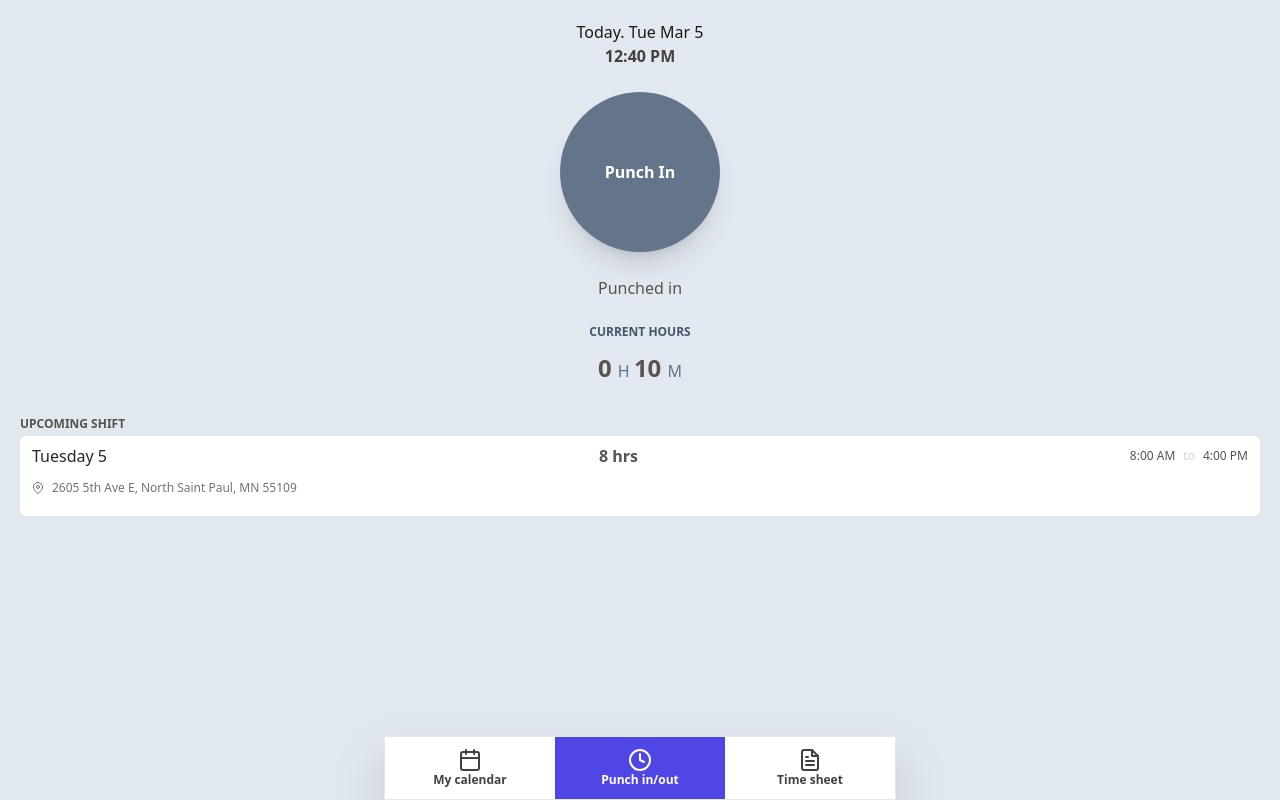
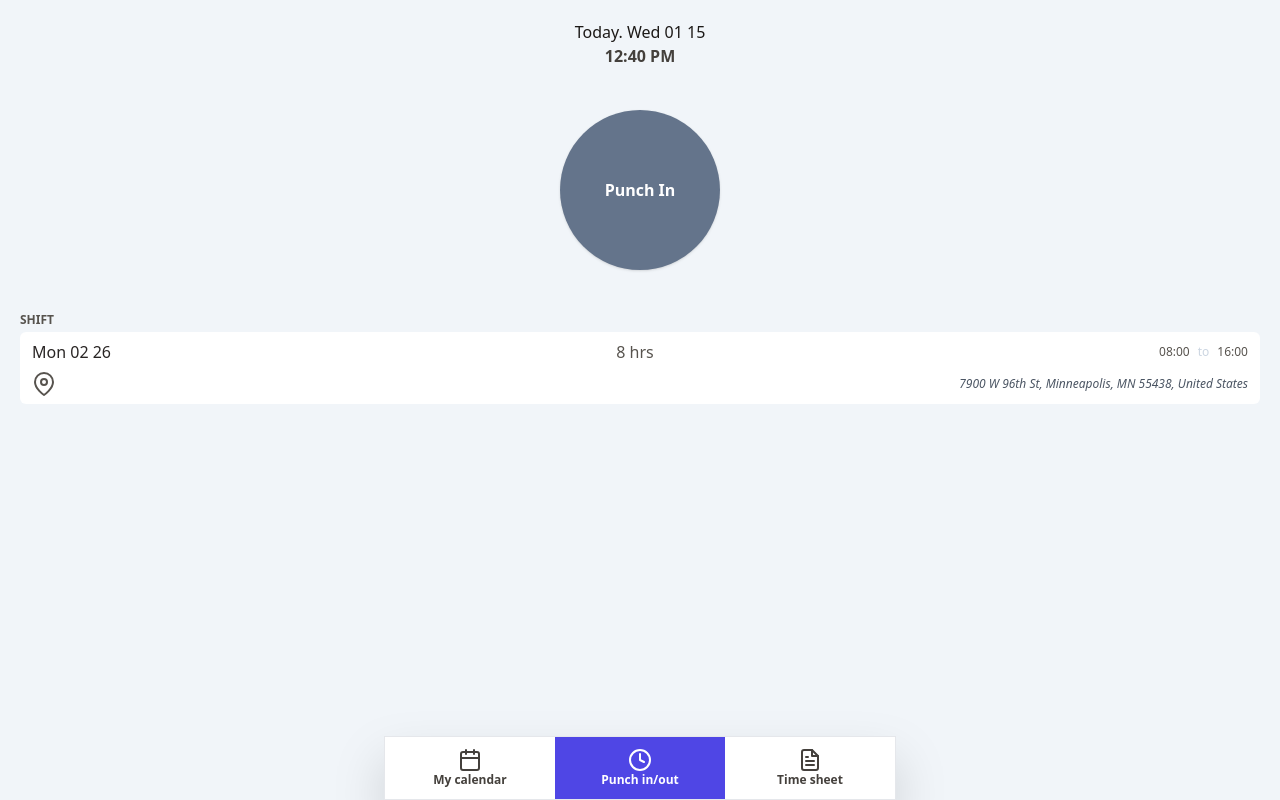
Before and after one commit to sir-guevara/punchin, a Django app: template punchin/core/templates/staff/clock.html in a window 1280 px wide. Run offline with Django 5.2, Linux system fonts and the light colour scheme; data comes from the database, SQL or seed files in the repository; both versions use the stored data as it was after the commit; tables that the repository leaves empty hold one stand-in row (values such as "Sample post"); the template is opened without the code that fills it: values that come from a table or form of the project are taken from there, most other values are stand-ins (such as "Sample title", 1, 10 or a date in 2020); some libraries are stand-ins or nearby versions.

Commit message:
gps cordinates

```diff
--- a/punchin/core/models.py
+++ b/punchin/core/models.py
@@ -6,6 +6,8 @@ from django.contrib.auth.models import User
 class Organization(models.Model):
     name = models.CharField(max_length=100)
     admin = models.OneToOneField(User, on_delete=models.CASCADE, related_name='admin_of')
+    timezone = models.CharField(max_length=50, default='America/Chicago')
+
 
     def __str__(self):
         return self.name
@@ -20,7 +22,7 @@ class Position(models.Model):
         return self.name
 
 class Employee(models.Model):
-    user = models.OneToOneField(User, on_delete=models.CASCADE)
+    user = models.OneToOneField(User, on_delete=models.CASCADE, related_name='employee')
     organization = models.ForeignKey('Organization', on_delete=models.CASCADE, related_name='employees')
     avatar = models.ImageField(upload_to='employees/avatars/', blank=True, null=True)
     phone_number = models.CharField(max_length=50, blank=True)
--- a/punchin/core/templates/base.html
+++ b/punchin/core/templates/base.html
@@ -3,6 +3,7 @@
 <head>
     <meta charset="UTF-8">
     <script src="https://cdn.tailwindcss.com"></script>
+    <meta name="viewport" content="width=device-width, initial-scale=1.0">
     <title>Punchin</title>
     <script src="https://unpkg.com/feather-icons"></script>
   <!-- <style>
--- a/punchin/core/templates/dashboard/schedule.html
+++ b/punchin/core/templates/dashboard/schedule.html
@@ -74,7 +74,7 @@
                     </div>
                 </div>
                   </td>
-                  {% for schedule_obj in employee.id|week_schedule_list:'2024-02-26,2024-03-03' %}
+                  {% for schedule_obj in employee.id|week_schedule_list:dates %}
                   <td class="border px-4 py-2 relative"  ondrop="drop(event)" ondragover="allowDrop(event)">
                     {% if schedule_obj.schedule %}
                         <div class="card border-r-3 rounded p-2 px-4 whitespace-nowrap flex justify-center flex-col block items-center" style="background-color:{{employee.primary_color}}; border-left: 3px solid {{employee.secondary_color}};"  draggable="true" ondragstart="drag(event)" id="shiftId">
--- a/punchin/core/templates/staff/clock.html
+++ b/punchin/core/templates/staff/clock.html
@@ -6,37 +6,50 @@
             <p id="address" class="text-xs text-gray-600">Fetching current location...</p>
         </div>
      -->
-        <h2 class="text-center w-full font-light text-stone-900">Today. Tue Mar 5 <br> <span
+        <h2 class="text-center w-full font-light text-stone-900">Today. {{today |date:'D m d'}} <br> <span
                 class="text-center w-full font-semibold text-stone-700">12:40 PM</span></h2>
-
-        <button
-            class="h-40 w-40 rounded-full bg-slate-500 font-bold text-white p-6 shadow-xl flex items-center justify-center hover:bg-slate-600 active:bg-slate-600 active:shadow-2xl">Punch
-            In </button>
+        {% if schedule is None %}
+        <h2 class="text-lg font-semibold">
+            NO SHIFT AVAILABLE
+        </h2>
+        {% endif %}
+        <form method="post" action="{% url 'punch_in_out'%}">
+            {% csrf_token %}
+            <input type="hidden" name="schedule_id" value="{{schedule.id}}">
+            <button type="button"
+                class="h-40 w-40 rounded-full font-bold text-white p-6 shadow flex items-center justify-center {% if schedule is None %} bg-slate-300 cursor-not-allowed{% else %} hover:bg-slate-600 active:shadow-2xl bg-slate-500 {% endif %}" {% if schedule is None %}disabled{% endif %}>Punch
+                In </button>
+        </form>
 
 
 
-
-            <p>Punched in </p>
-
-            <div class="w-full">
+            <!-- <div class="w-full">
                 <h2 class="text-xs mb-1 font-bold text-center w-full uppercase text-slate-600">Current Hours</h2>
                 <div class="w-full rounded-md px-3 p-2 text-center">
                     <div class=""><span class="text-2xl font-bold"> 0 </span> <span class="text-slate-500 text-md"> H </span> <span class="text-2xl font-bold"> 10 </span> <span class="text-slate-500"> M </span></div>
                 </div>
-            </div>
+            </div> -->
 
+            {% if schedule %}
+                <div class="w-full">
+                    <h2 class="text-xs mb-1 font-bold text-left w-full uppercase">Shift</h2>
+                    <div class="w-full bg-white rounded-md px-3 p-2">
+                        <div class="w-full flex gap-3 justify-between">
+                            <span class=" text-stone-800">{{ schedule.date |date:"D m d"}}</span> <span class="font-normal">{{ schedule.shift.hours}} hrs</span><span
+                                class="flex gap-2 items-center justify-center text-xs"> {{ schedule.shift.start_time|time:"H:i"}} <span
+                                    class="text-slate-300">to</span> {{ schedule.shift.end_time|time:"H:i"}}</span>
+                        </div>
 
-        <div class="w-full">
-            <h2 class="text-xs mb-1 font-bold text-left w-full">UPCOMING SHIFT</h2>
-            <div class="w-full bg-white rounded-md px-3 p-2">
-                <div class="w-full flex gap-3 justify-between">
-                    <span class=" text-stone-800">Tuesday 5</span> <span class="font-semibold">8 hrs</span><span
-                        class="flex gap-2 items-center justify-center text-xs"> 8:00 AM <span
-                            class="text-slate-300">to</span> 4:00 PM</span>
+                                <div class="w-full flex gap-3 justify-between items-center mt-2">
+                                    <span class="font-semibold"><i data-feather="map-pin"></i> </span>
+                                    <address id="address" class="text-xs text-gray-600">    <a href="https://www.google.com/maps/search/?api=1&query={{ schedule.location.address }}" target="_blank">{{ schedule.location.address }}</a>
+                                    </address>
+                                </div>
+                    </div>
                 </div>
-                <p class="text-xs my-2 text-sm flex gap-2 items-center text-stone-500"><i data-feather="map-pin"
-                        class="w-3"></i>2605 5th Ave E, North Saint Paul, MN 55109 </p>
-            </div>
-        </div>
+                <input type="hidden" value="{{schedule.location.longitude}}" id="longitude">
+                <input type="hidden" id="latitude" value="{{schedule.location.latitude}}">
+
+            {% endif %}
     </div>
 {% endblock content%}
--- a/punchin/core/templates/staff/staff_base.html
+++ b/punchin/core/templates/staff/staff_base.html
@@ -7,7 +7,7 @@
     <title>Punchin Clock</title>
     <script src="https://unpkg.com/feather-icons"></script>
 </head>
-<body class="bg-slate-200">
+<body class="bg-slate-100">
     <div class="container h-screen p-5">
         {% block content %}{% endblock %}
 
@@ -51,6 +51,63 @@
           }
         }
 
+        function geolocationService(){
+          if (navigator.geolocation) {
+            navigator.geolocation.getCurrentPosition(async function(position) {
+              const currentLat = position.coords.latitude;
+              const currentLon = position.coords.longitude;
+              const latitude = document.getElementById('latitude')?.value
+              const longitude = document.getElementById('longitude')?.value
+              console.table(currentLat,currentLon,45.011070,-92.99395)
+              withinRadius(currentLat,currentLon,45.010860,-92.994150)
+            });
+
+          } else {
+            window.alert('Geolocation is not supported by your browser.');
+          }
+        }
+        geolocationService();
+
+        function distanceBetweenPoints(lat1, lon1, lat2, lon2) {
+          // Radius of the Earth in meters
+          const R = 6371000;
+
+          // Convert latitude and longitude from degrees to radians
+          const lat1Rad = (Math.PI / 180) * lat1;
+          const lon1Rad = (Math.PI / 180) * lon1;
+          const lat2Rad = (Math.PI / 180) * lat2;
+          const lon2Rad = (Math.PI / 180) * lon2;
+
+          // Calculate differences in latitude and longitude
+          const dLat = lat2Rad - lat1Rad;
+          const dLon = lon2Rad - lon1Rad;
+
+          // Calculate the distance using the Haversine formula
+          const a = Math.sin(dLat / 2) * Math.sin(dLat / 2) +
+                    Math.cos(lat1Rad) * Math.cos(lat2Rad) *
+                    Math.sin(dLon / 2) * Math.sin(dLon / 2);
+          const c = 2 * Math.atan2(Math.sqrt(a), Math.sqrt(1 - a));
+          const distance = R * c;
+
+          return distance;
+      }
+
+      function withinRadius(currentLat, currentLon, targetLat, targetLon, radius = 10) {
+          // Calculate the distance between the current location and the target location
+          const distance = distanceBetweenPoints(currentLat, currentLon, targetLat, targetLon);
+
+          // Check if the distance is within the specified radius
+          return   console.log("Is within 10 meters radius:", distance <= radius);
+      }
+
+      // Example usage:
+      const currentLat = 40.7128;  // Example latitude of current location
+      const currentLon = -74.0060;  // Example longitude of current location
+      const targetLat = 40.730610;  // Example latitude of target location
+      const targetLon = -73.935242;  // Example longitude of target location
+     // const isWithinRadius = withinRadius(currentLat, currentLon, targetLat, targetLon);
+
+
 
       </script>
 </body>
--- a/punchin/core/templatetags/schedule_list.py
+++ b/punchin/core/templatetags/schedule_list.py
@@ -7,9 +7,8 @@ register = template.Library()
 
 @register.filter
 def week_schedule_list(employee_id, date_range):
-    start_date, end_date = date_range.split(',')
-    start_date = datetime.strptime(start_date, "%Y-%m-%d")
-    end_date = datetime.strptime(end_date, "%Y-%m-%d")
+    print(date_range)
+    start_date, end_date = date_range[0],date_range[-1]
     result = []
     current_date = start_date
     while current_date <= end_date:
```
Also changed, not shown: punchin/core/views.py (+21 -5 lines), punchin/db.sqlite3.
